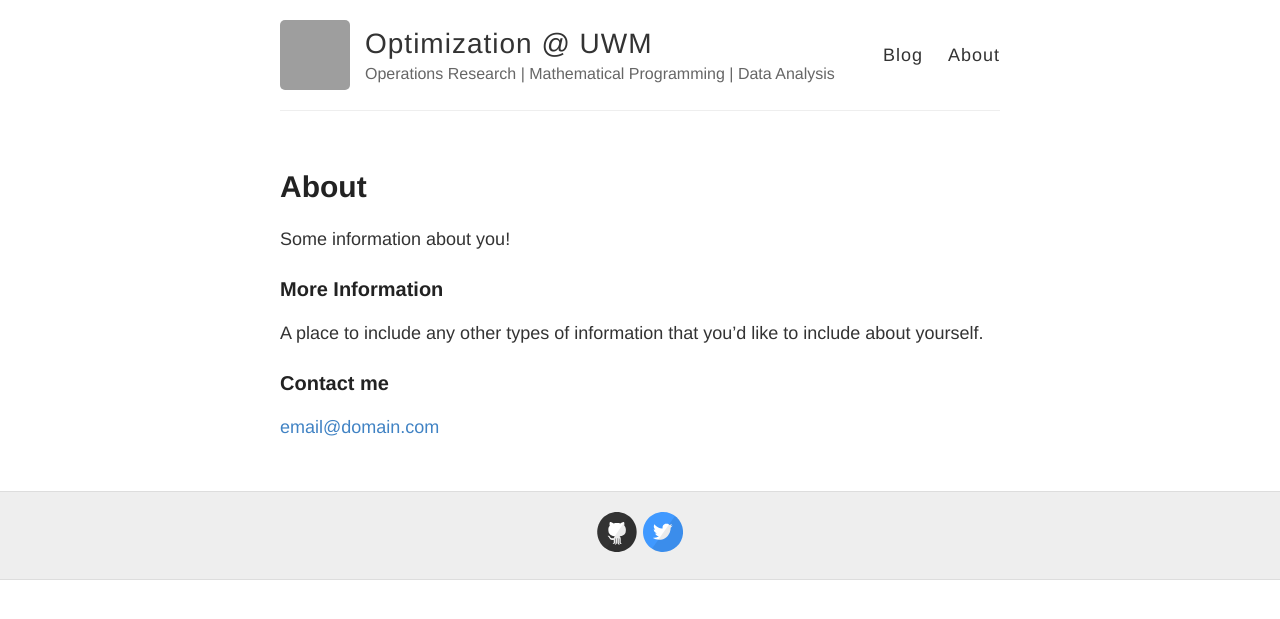
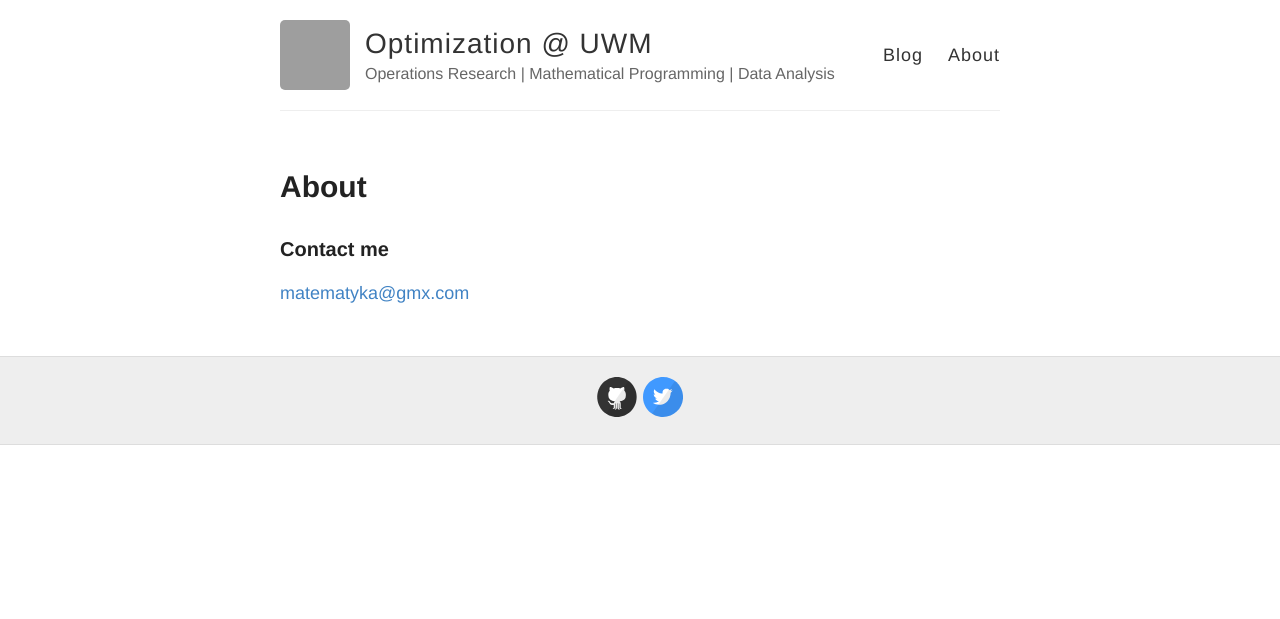
Before and after one commit to uwmopt/uwmopt.github.io, a Jekyll site: the page built from about.md, in a window 1280 px wide. Shown: the top 619 px of the page. Built offline with Jekyll 4.4.1, drawn with Linux system fonts in a browser that asks for light colours; grey boxes are pictures that could not be loaded.

Commit message:
Changes in About

```diff
--- a/about.md
+++ b/about.md
@@ -4,12 +4,6 @@
 permalink: /about/
 ---
 
-Some information about you!
-
-### More Information
-
-A place to include any other types of information that you'd like to include about yourself.
-
 ### Contact me
 
-[email@domain.com](mailto:email@domain.com)
+[matematyka@gmx.com](mailto:matematyka@gmx.com)
```
